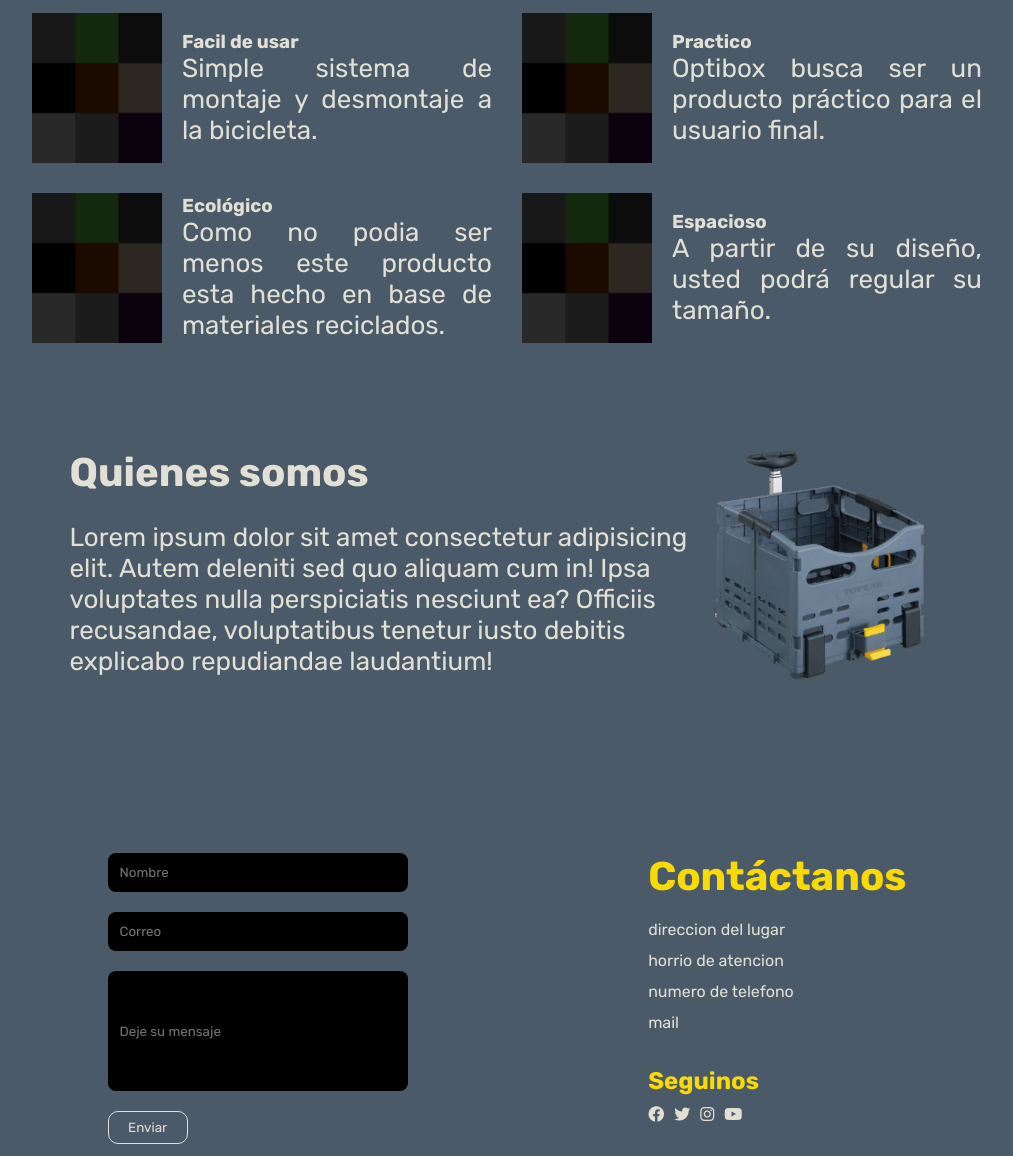
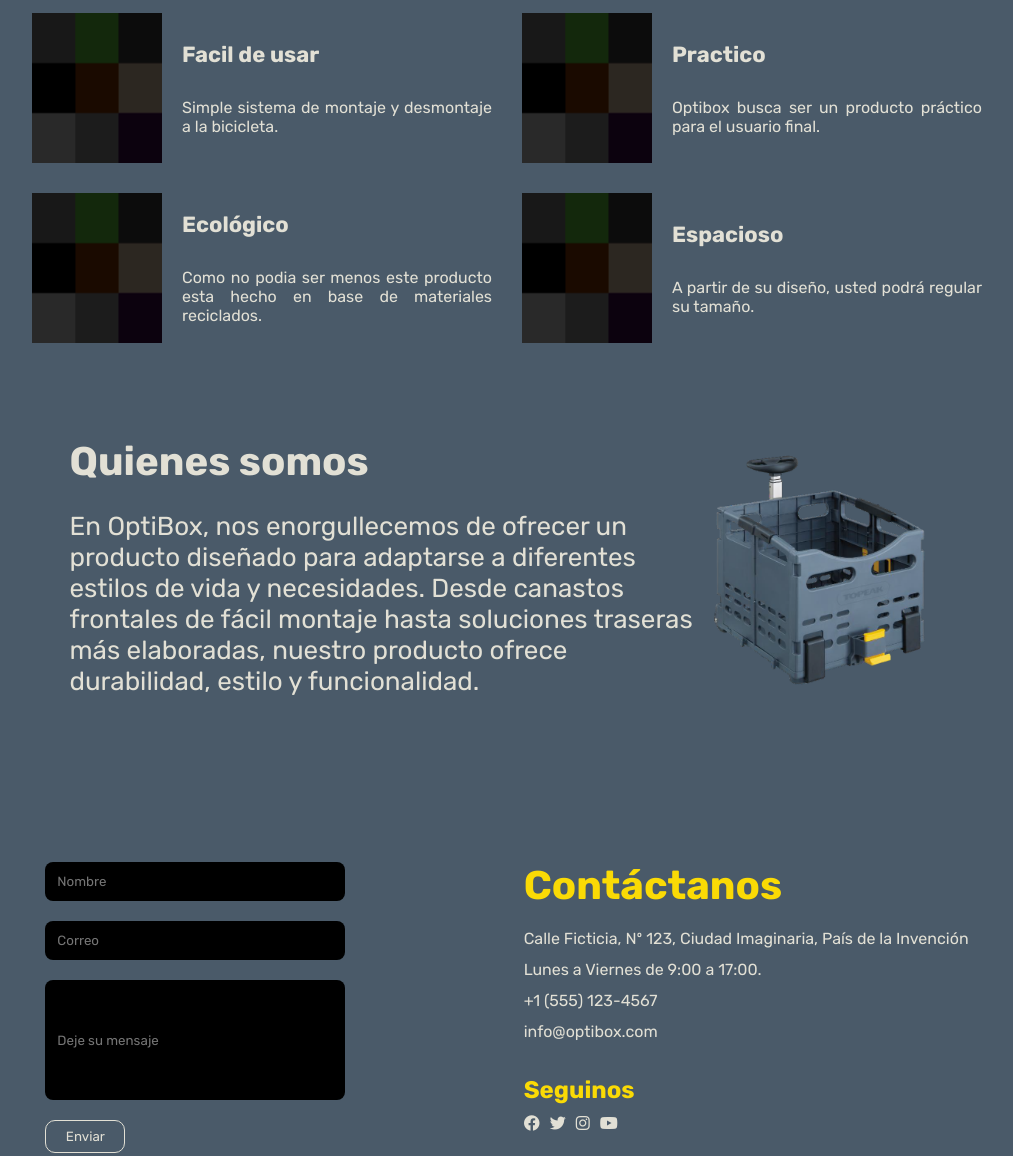
Before and after one commit to gggggonza/trabajo3, a plain HTML site: page index.html in a window 1280 px wide. Shown: the part 1127-2283 px from the top of the page, without its empty margins (133-1146 px from the left). Drawn offline with Linux system fonts and the light colour scheme; files whose address does not match are found by name.

Commit message:
saque el lorem

```diff
--- a/index.html
+++ b/index.html
@@ -29,10 +29,10 @@
         <input type="checkbox" id="toggle-menu" />
         <div class="navbar__list">
           <div class="navbar__list list--home">
-            <li><a href="#">Inicio</a></li>
-            <li><a href="#">Producto</a></li>
-            <li><a href="#">¿Quienes Somos?</a></li>
-            <li><a href="#">Contactenos</a></li>
+            <li><a href="#hero">Inicio</a></li>
+            <li><a href="#info">Producto</a></li>
+            <li><a href="#about">¿Quienes Somos?</a></li>
+            <li><a href="#contact">Contactenos</a></li>
           </div>
             <li>
               <a href="./registro/login.html" class="navbar__ul--login"
@@ -60,7 +60,7 @@
       <!-- INFO -->
 
       <section id="info">
-        <p>
+        <p class="info__p">
           Este producto ha sido diseñado para facilitar el transporte de cargas
           en su bicicleta, de una manera cómoda y versátil. Usted podrá utilizar
           el producto tanto en la parte trasera como delantera de su bicicleta
@@ -116,10 +116,9 @@
           <div class="about__text">
             <h2>Quienes somos</h2>
             <p>
-              Lorem ipsum dolor sit amet consectetur adipisicing elit. Autem
-              deleniti sed quo aliquam cum in! Ipsa voluptates nulla
-              perspiciatis nesciunt ea? Officiis recusandae, voluptatibus
-              tenetur iusto debitis explicabo repudiandae laudantium!
+              En OptiBox, nos enorgullecemos de ofrecer un producto diseñado
+              para adaptarse a diferentes estilos de vida y necesidades. Desde canastos frontales de fácil montaje hasta soluciones
+              traseras más elaboradas, nuestro producto ofrece durabilidad, estilo y funcionalidad.
             </p>
           </div>
           <img src="./img/contenido/producto.png" alt="imagen de muestra" />
@@ -159,10 +158,10 @@
           <div class="contact__list">
             <h2>Contáctanos</h2>
             <div class="contact__list--info">
-              <p>direccion del lugar</p>
-              <p>horrio de atencion</p>
-              <p>numero de telefono</p>
-              <p>mail</p>
+              <p>Calle Ficticia, Nº 123, Ciudad Imaginaria, País de la Invención</p>
+              <p>Lunes a Viernes de 9:00 a 17:00.</p>
+              <p>+1 (555) 123-4567</p>
+              <p>info@optibox.com</p>
             </div>
           </div>
           <div class="contact__redes">
--- a/style.css
+++ b/style.css
@@ -121,7 +121,7 @@
   font-weight: 800;
 }
 
-#info p {
+.info__p {
   font-size: 26px;
 }
 
@@ -159,6 +159,15 @@
   display: flex;
   justify-content: center;
   flex-direction: column;
+  gap: 30px;
+}
+
+.info__card--texto h3 {
+  font-size: 22px;
+}
+
+.info__card--texto p {
+  font-size: 16px;
 }
 
 /** ABOUT **/
```
